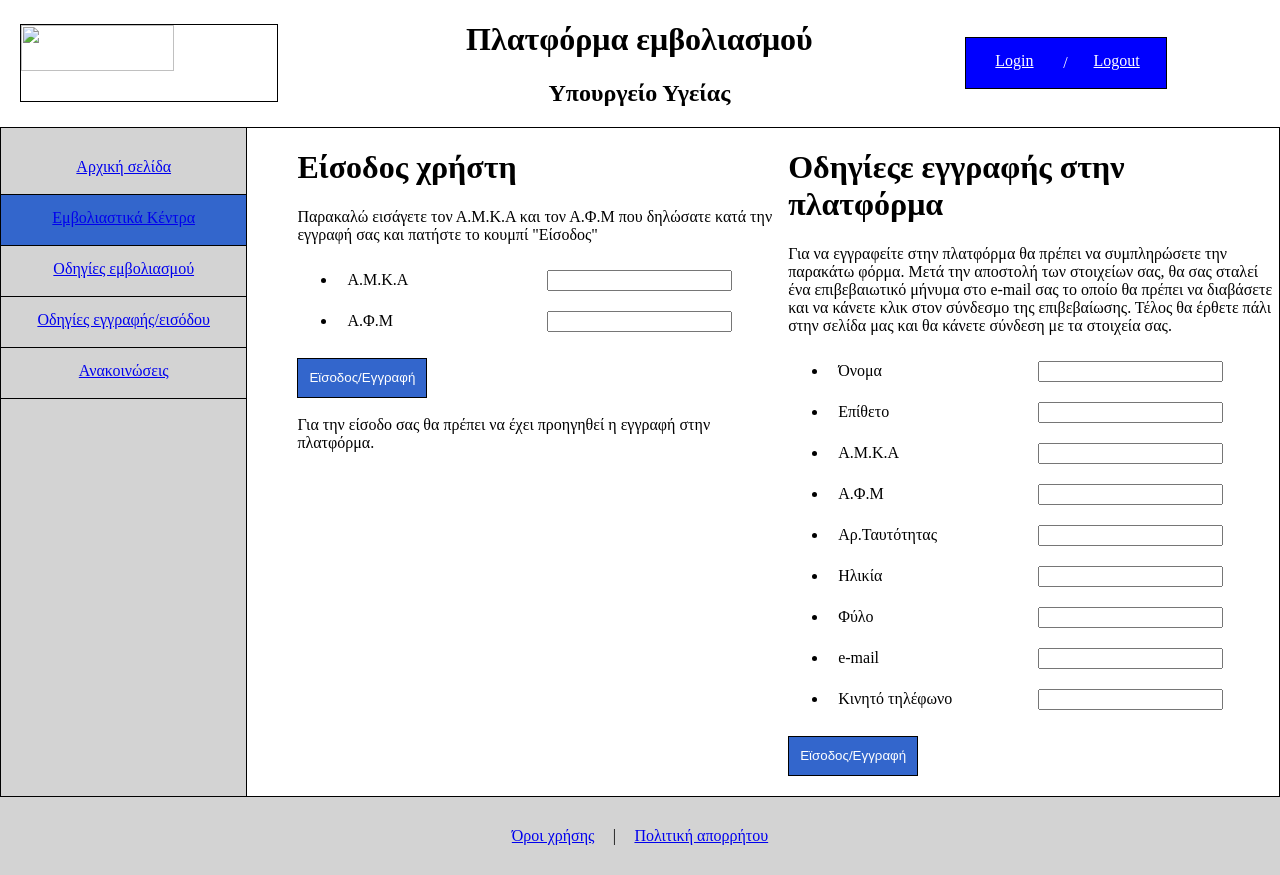
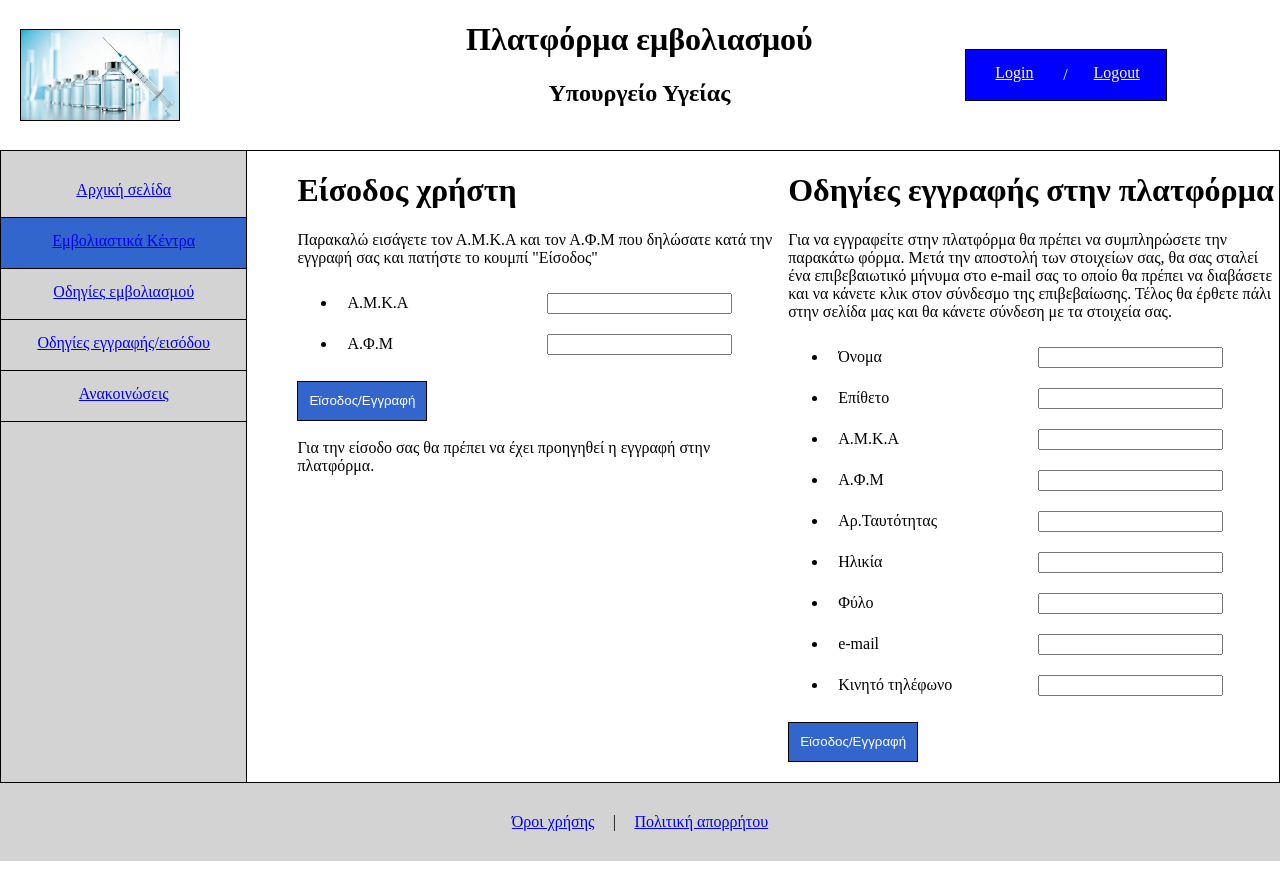
Before and after one commit to themhz/ergasia_pli23_html, a PHP site: page /eisodos_eggrafh.html in a window 1280 px wide. Run offline with PHP 8.4, Linux system fonts and the light colour scheme; some libraries are stand-ins or nearby versions.

```diff
--- a/anakoinoseis.html
+++ b/anakoinoseis.html
@@ -12,7 +12,7 @@
 <body>
     <div class="header">
         <div class="left">
-            <img src="https://via.placeholder.com/400x200">
+            <img src="logo.png">
         </div>
         <div class="center">
             <h1>Πλατφόρμα εμβολιασμού</h1>
--- a/eisodos_eggrafh.html
+++ b/eisodos_eggrafh.html
@@ -11,7 +11,7 @@
     <!-- https://google-map-generator.com/  -->
     <div class="header">
         <div class="left">
-            <img src="https://via.placeholder.com/400x200">
+            <img src="logo.png">
         </div>
         <div class="center">
             <h1>Πλατφόρμα εμβολιασμού</h1>
@@ -59,11 +59,12 @@
                     <form>
                         <div class="odigies">
 
-                            <h1>Οδηγίεςε εγγραφής στην πλατφόρμα</h1>
+                            <h1>Οδηγίες εγγραφής στην πλατφόρμα</h1>
                             <p>
                                 Για να εγγραφείτε στην πλατφόρμα θα πρέπει να συμπληρώσετε την παρακάτω φόρμα. Μετά την αποστολή των στοιχείων σας, θα σας σταλεί ένα επιβεβαιωτικό μήνυμα στο e-mail σας το οποίο θα πρέπει να διαβάσετε και να κάνετε κλικ στον σύνδεσμο της επιβεβαίωσης.
                                 Τέλος θα έρθετε πάλι στην σελίδα μας και θα κάνετε σύνδεση με τα στοιχεία σας.
                             </p>
+
                             <ul>
                                 <li><label for="name">Όνομα</label><input type="text" class="form-control" id="name" name="name"
                                         required></li>
--- a/emboliastika_kentra.html
+++ b/emboliastika_kentra.html
@@ -11,7 +11,7 @@
     <!-- https://google-map-generator.com/  -->
     <div class="header">
         <div class="left">
-            <img src="https://via.placeholder.com/400x200">
+            <img src="logo.png">
         </div>
         <div class="center">
             <h1>Πλατφόρμα εμβολιασμού</h1>
--- a/index.html
+++ b/index.html
@@ -10,7 +10,7 @@
 <body>
     <div class="header">
         <div class="left">
-            <img src="https://via.placeholder.com/400x200">
+            <img src="logo.png">
         </div>
         <div class="center">
             <h1>Πλατφόρμα εμβολιασμού</h1>
--- a/odigies_egrafis_isodou.html
+++ b/odigies_egrafis_isodou.html
@@ -12,7 +12,7 @@
 <body>
     <div class="header">
         <div class="left">
-            <img src="https://via.placeholder.com/400x200">
+            <img src="logo.png">
         </div>
         <div class="center">
             <h1>Πλατφόρμα εμβολιασμού</h1>
--- a/odigies_mvoliasmou.html
+++ b/odigies_mvoliasmou.html
@@ -12,7 +12,7 @@
 <body>
     <div class="header">
         <div class="left">
-            <img src="https://via.placeholder.com/400x200">
+            <img src="logo.png">
         </div>
         <div class="center">
             <h1>Πλατφόρμα εμβολιασμού</h1>
--- a/style.css
+++ b/style.css
@@ -30,7 +30,7 @@ body {
     border: 1px solid black;
     margin-left:20px;
     align-self: center;
-    width: 60%;
+    /* width: 60%; */
     height:60%;
 }
 
```
Also changed, not shown: logo.png (added).
